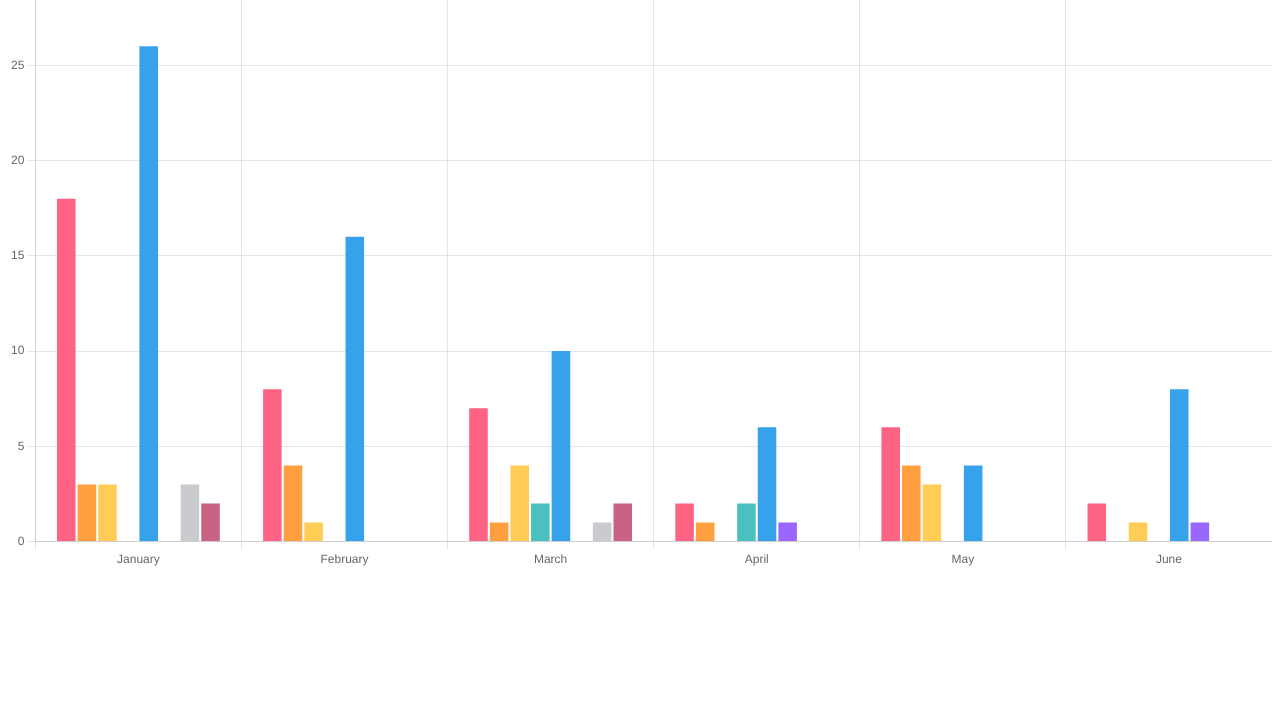
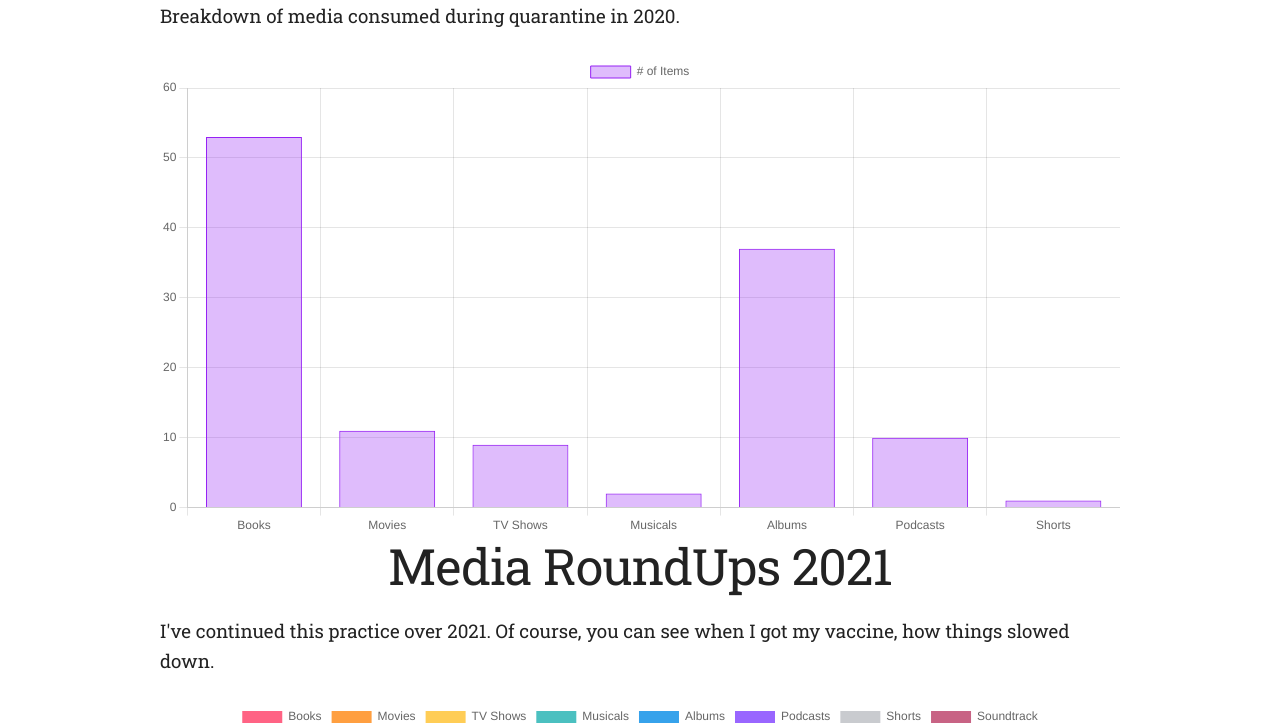
Before and after one commit to elchao96/pandemic-data, a plain HTML site: page index.html in a window 1280 px wide. Shown: the part 702-1428 px from the top of the page. Before the commit the page ends 1280 px from the top, so only its background shows below. Drawn offline with nearby package versions, Linux system fonts and the light colour scheme.

Commit message:
adding charts

```diff
--- a/index.html
+++ b/index.html
@@ -9,18 +9,29 @@
 
     <link rel="stylesheet" href="https://cdnjs.cloudflare.com/ajax/libs/skeleton/2.0.4/skeleton.min.css" />
     <link href="https://fonts.googleapis.com/css?family=Roboto+Slab" rel="stylesheet" />
+    <link href="styles.css" rel="stylesheet" />
     <title>Quarantine Data</title>
 </head>
 
 <body>
-    <div>
+    <div class="container">
+        <h1 class="text-center">2019 vs. 2020</h1>
+        <p>2020 changed everyone's lives. Here are some of the smaller changes I've noticed.</p>
         <canvas id="comparison"></canvas>
     </div>
-    <div>
-        <canvas id="media"></canvas>
+    <div class="container">
+        <h1 class="text-center">Media Consumption 2020 Pandemic</h1>
+        <p>Breakdown of media consumed during quarantine in 2020.</p>
+        <canvas id="media2020"></canvas>
     </div>
+    <div class="container">
+        <h1 class="text-center">Media RoundUps 2021</h1>
+        <p>I've continued this practice over 2021. Of course, you can see when I got my vaccine, how things slowed down.
+        </p>
+        <canvas id="media2021"></canvas>
+    </div>
+    <script src="https://cdnjs.cloudflare.com/ajax/libs/Chart.js/3.4.1/chart.min.js"></script>
+    <script src="script.js"></script>
 </body>
-<script src="https://cdnjs.cloudflare.com/ajax/libs/Chart.js/3.4.1/chart.min.js"></script>
-<script src="script.js"></script>
 
 </html>
--- a/script.js
+++ b/script.js
@@ -36,7 +36,28 @@ var comparisonChart = new Chart(document.getElementById("comparison"), {
     }
 });
 
-var mediaChart = new Chart(document.getElementById("media"), {
+var media2020Chart = new Chart(document.getElementById("media2020"), {
+    type: 'bar',
+    data: {
+        labels: ['Books', 'Movies', 'TV Shows', 'Musicals', 'Albums', 'Podcasts', 'Shorts'],
+        datasets: [{
+            label: '# of Items',
+            data: [53, 11, 9, 2, 37, 10, 1],
+            backgroundColor: ['rgba(150, 34, 244, 0.3)'],
+            borderColor: ['rgb(150, 34, 244)'],
+            borderWidth: 1
+        }]
+    },
+    options: {
+        scales: {
+            y: {
+                beginAtZero: true
+            }
+        }
+    }
+});
+
+var media2021Chart = new Chart(document.getElementById("media2021"), {
     type: 'bar',
     data: {
         labels: ['January', 'February', 'March', 'April', 'May', 'June'],
--- /dev/null
+++ b/styles.css
@@ -0,0 +1,11 @@
+html * {
+    font-family: Roboto Slab !important;
+}
+
+p {
+    font-size: 1.25em;
+}
+
+.text-center {
+    text-align: center
+}
```
